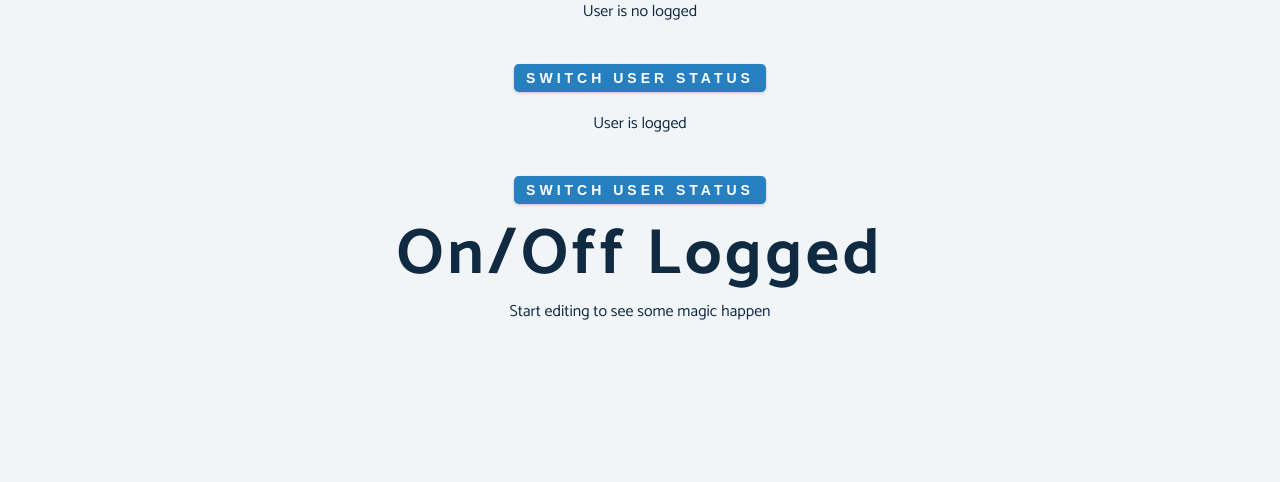
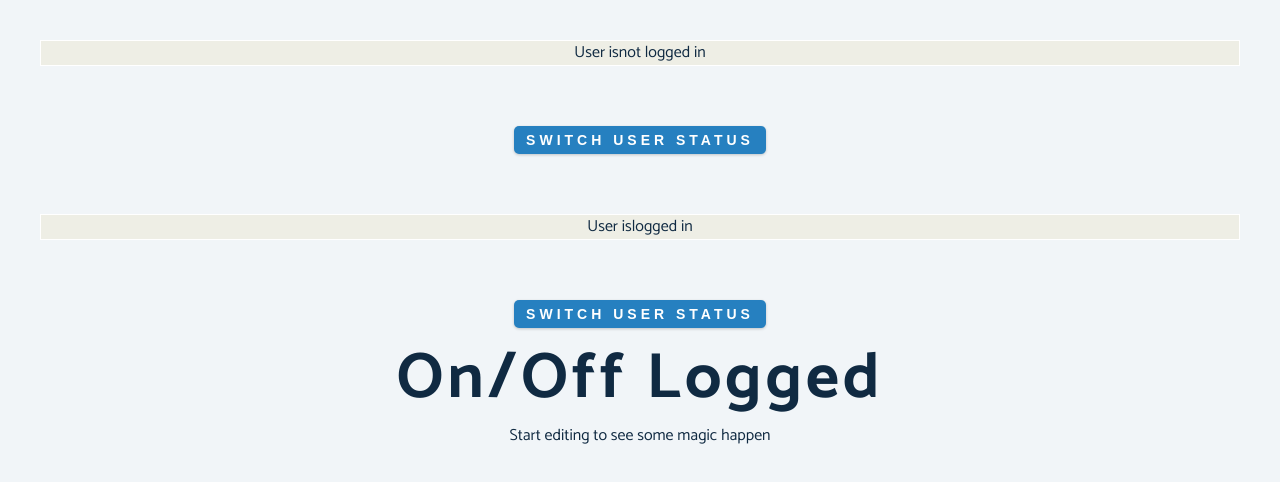
Before and after one commit to xxxmarxxx/first-react, a React (Create React App) app: page / in a window 1280 px wide. Shown: the top 482 px of the page. Built offline with nearby package versions, Linux system fonts and the light colour scheme.

Commit message:
cleaning

```diff
--- a/src/PolskieUdemy/LE140/UserInfo.js
+++ b/src/PolskieUdemy/LE140/UserInfo.js
@@ -10,7 +10,16 @@ class UserInfo extends PureComponent {
         {({ isUserLogged }) => (
           <div>
             {console.log(isUserLogged)}
-            <p>User is {isUserLogged ? "logged" : "no logged"}</p>
+            <p
+              style={{
+                margin: "40px",
+                border: "solid 1px #fff",
+                backgroundColor: "#eeeee5",
+              }}
+            >
+              User is
+              {isUserLogged ? "logged in" : "not logged in"}
+            </p>
           </div>
         )}
       </AppContext.Consumer>
```
